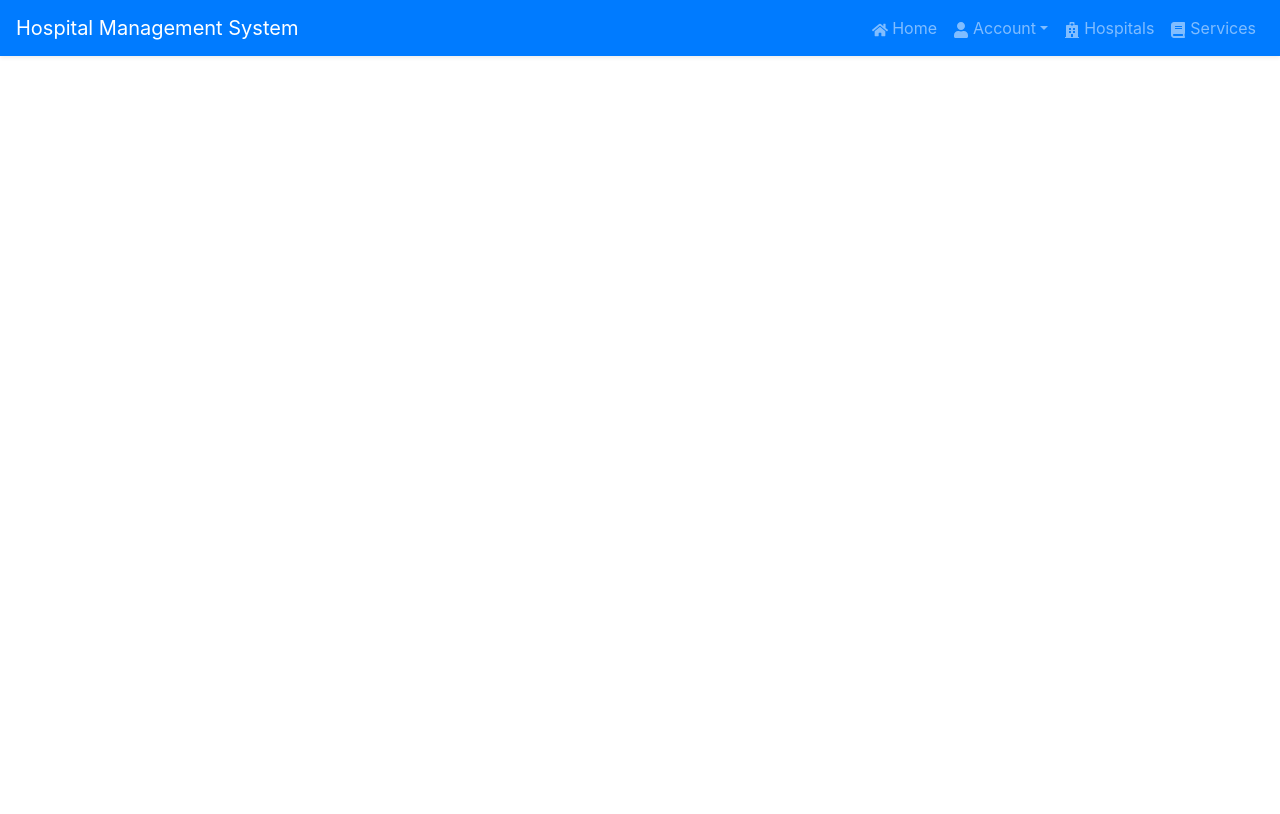
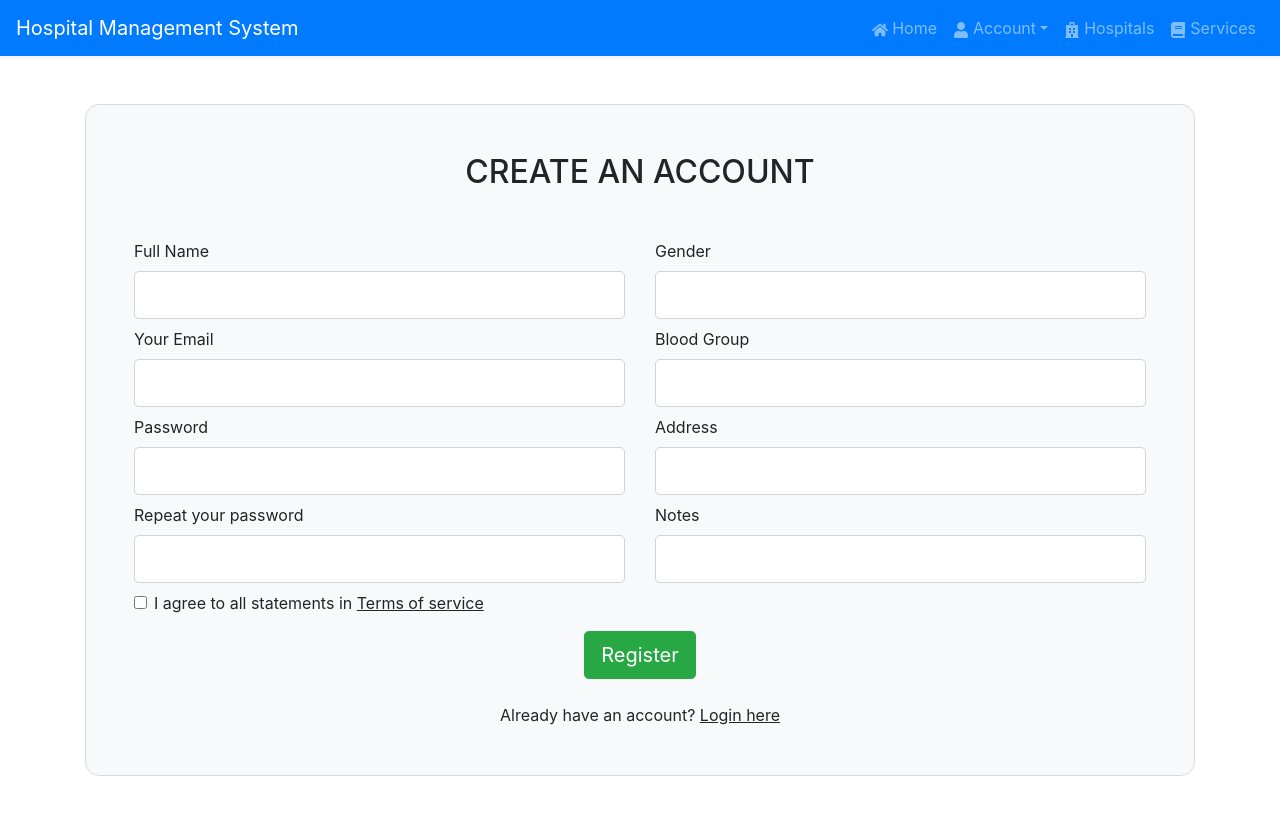
Before and after one commit to DThiwanka/Medicore, a React (Create React App) app in the folder medicore_frontend/: page /register in a window 1280 px wide. Shown: the top 814 px of the page. Built offline with nearby package versions, Linux system fonts and the light colour scheme.

Commit message:
Login and Register

```diff
--- a/medicore_frontend/src/App.js
+++ b/medicore_frontend/src/App.js
@@ -11,6 +11,13 @@ import PatientHomePage from './components/Patients/PatientHomePage/PatientHomePa
 
 //Landing Page
 import Home from './components/Home/Home';
+
+//Register Page
+import Register from './components/Register/Register';
+
+//Login Page
+import Login from './components/Login/Login';
+
 
 function App() {
   return (
@@ -27,6 +34,9 @@ function App() {
 
           <Route path="/" element={<Home />} />
 
+          <Route path="/login" element={<Login />} />
+          <Route path="/register" element={<Register />} />
+
 
           {/* Add more routes for the customer side as needed */}
         </Routes>
--- /dev/null
+++ b/medicore_frontend/src/components/Login/Login.jsx
@@ -0,0 +1,56 @@
+import React from 'react'
+import { Card } from 'react-bootstrap';
+import Button from 'react-bootstrap/Button';
+import Form from 'react-bootstrap/Form';
+
+function Login() {
+
+    return (
+        <div>
+            <div>
+                <section class="h-90 mt-5 mb-5">
+                    <div class="mask d-flex align-items-center h-90">
+                        <div class="container h-90 ">
+                            <div class="row d-flex justify-content-center align-items-center h-100 ">
+                                <div class="col-5 ">
+                                    <div class="card bg-light"  style={{ borderRadius: "15px" }} >
+                                        <div class="card-body p-5">
+                                            <h2 class="text-uppercase text-center mb-5">Login</h2>
+
+                                            <form>
+
+                                                <div class="form-outline mb-2">
+                                                    <label class="form-label" for="form3Example3cg">Your Email</label>
+                                                    <input type="email" id="form3Example3cg" class="form-control form-control-lg" />
+
+                                                </div>
+
+                                                <div class="form-outline mb-2">
+                                                    <label class="form-label" for="form3Example4cg">Password</label>
+                                                    <input type="password" id="form3Example4cg" class="form-control form-control-lg" />
+
+                                                </div>
+
+                                                <div class="d-flex justify-content-center">
+                                                    <button type="button"
+                                                        class="btn btn-success btn-block btn-lg gradient-custom-4 text-body mt-3">Login</button>
+                                                </div>
+
+                                                <p class="text-center text-muted mt-3 mb-0">Haven't an account? <a href="/register"
+                                                    class="fw-bold text-body"><u>Register here</u></a></p>
+
+                                            </form>
+
+                                        </div>
+                                    </div>
+                                </div>
+                            </div>
+                        </div>
+                    </div>
+                </section>
+            </div>
+       </div>
+    );
+}
+
+export default Login;
--- /dev/null
+++ b/medicore_frontend/src/components/Register/Register.jsx
@@ -0,0 +1,92 @@
+import React from 'react';
+import { Card } from 'react-bootstrap';
+import Button from 'react-bootstrap/Button';
+import Form from 'react-bootstrap/Form';
+
+function Register() {
+    return (
+        <div>
+            <section className="h-90 mt-5 mb-5">
+                <div className="mask d-flex align-items-center h-90">
+                    <div className="container h-90">
+                        <div className="row d-flex justify-content-center align-items-center h-100">
+                            <div className="col-12">
+                                <div className="card bg-light" style={{ borderRadius: "15px" }}>
+                                    <div className="card-body p-5">
+                                        <h2 className="text-uppercase text-center mb-5">Create an account</h2>
+
+                                        <form>
+                                            <div className="row">
+                                                <div className="col-lg-6">
+                                                    <div className="form-outline mb-2">
+                                                        <label className="form-label" htmlFor="form3Example1cg">Full Name</label>
+                                                        <input type="text" id="form3Example1cg" className="form-control form-control-lg" />
+                                                    </div>
+
+                                                    <div className="form-outline mb-2">
+                                                        <label className="form-label" htmlFor="form3Example3cg">Your Email</label>
+                                                        <input type="email" id="form3Example3cg" className="form-control form-control-lg" />
+                                                    </div>
+
+                                                    <div className="form-outline mb-2">
+                                                        <label className="form-label" htmlFor="form3Example4cg">Password</label>
+                                                        <input type="password" id="form3Example4cg" className="form-control form-control-lg" />
+                                                    </div>
+
+                                                    <div className="form-outline mb-2">
+                                                        <label className="form-label" htmlFor="form3Example4cdg">Repeat your password</label>
+                                                        <input type="password" id="form3Example4cdg" className="form-control form-control-lg" />
+                                                    </div>
+                                                </div>
+
+                                                <div className="col-lg-6">
+                                                    <div className="form-outline mb-2">
+                                                        <label className="form-label" htmlFor="form3Example4cg">Gender</label>
+                                                        <input type="password" id="form3Example4cg" className="form-control form-control-lg" />
+                                                    </div>
+
+                                                    <div className="form-outline mb-2">
+                                                        <label className="form-label" htmlFor="form3Example4cg">Blood Group</label>
+                                                        <input type="password" id="form3Example4cg" className="form-control form-control-lg" />
+                                                    </div>
+
+                                                    <div className="form-outline mb-2">
+                                                        <label className="form-label" htmlFor="form3Example4cg">Address</label>
+                                                        <input type="password" id="form3Example4cg" className="form-control form-control-lg" />
+                                                    </div>
+
+                                                    <div className="form-outline mb-2">
+                                                        <label className="form-label" htmlFor="form3Example4cg">Notes</label>
+                                                        <input type="password" id="form3Example4cg" className="form-control form-control-lg" />
+                                                    </div>
+                                                </div>
+                                            </div>
+
+
+                                            <div className="form-check d-flex mb-3 ">
+                                                <input className="form-check-input me-2" type="checkbox" value="" id="form2Example3cg" />
+                                                <label className="form-check-label" htmlFor="form2Example3g">
+                                                    I agree to all statements in <u>Terms of service</u>
+                                                </label>
+                                            </div>
+                                            <center>
+                                            <div className="d-grid gap-2">
+                                                <button type="button" className="btn btn-success btn-lg center mb-4">Register</button>
+                                            </div>
+
+                                                Already have an account? <a href="/login " className="fw-bold text-body"><u>Login here</u></a>
+                                                </center>
+                                        </form>
+
+                                    </div>
+                                </div>
+                            </div>
+                        </div>
+                    </div>
+                </div>
+            </section>
+        </div>
+    );
+}
+
+export default Register;
```
